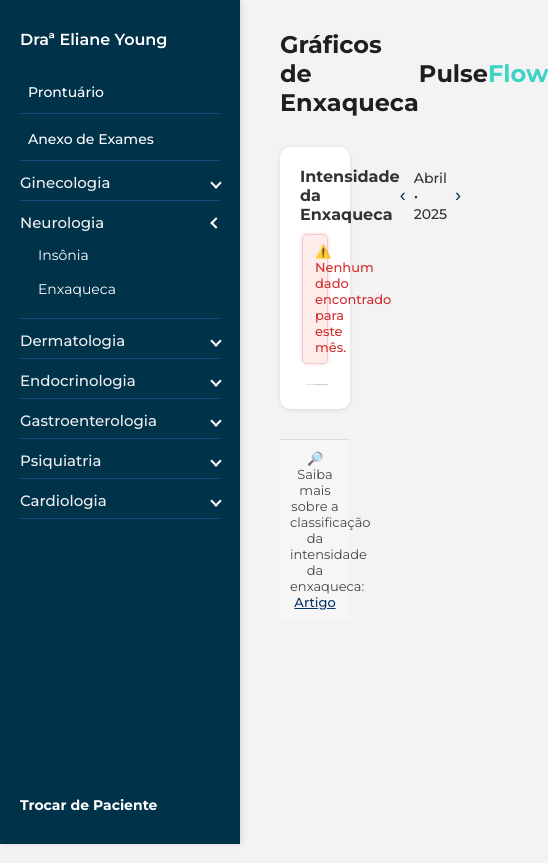
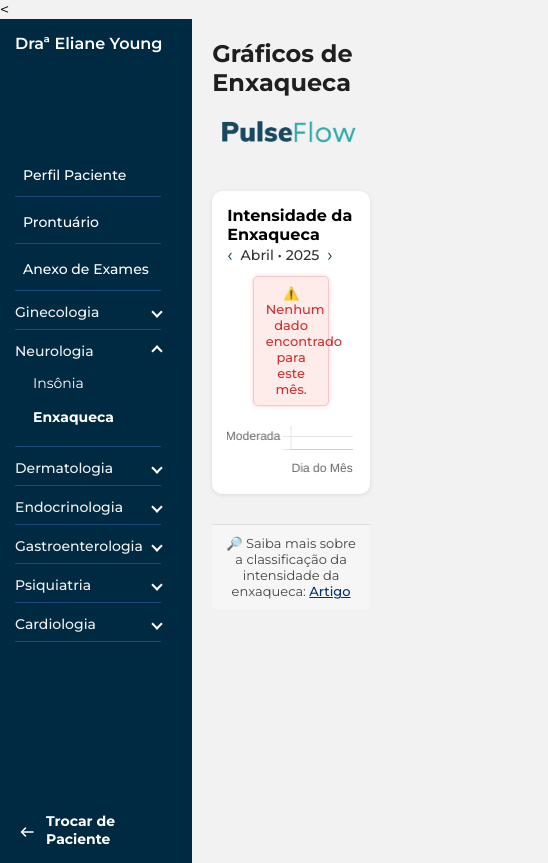
Before and after one commit to mariaeduardacpb/PulseFlow-VII, a website: page client/views/enxaqueca.html in a window 390 px wide. Shown: the whole page, 548 px wide, since content can reach past the window. Drawn offline with nearby package versions, Linux system fonts and the light colour scheme.

Commit message:
Ajustes Enxaqueca e Prontuario

```diff
--- a/client/public/css/enxaqueca.css
+++ b/client/public/css/enxaqueca.css
@@ -1,35 +1,38 @@
 @import url('https://fonts.googleapis.com/css2?family=Montserrat:wght@400;500;600;700&display=swap');
 
 * {
+  font-family: 'Montserrat', sans-serif;
   margin: 0;
   padding: 0;
   box-sizing: border-box;
 }
 
 body {
-  font-family: 'Montserrat', sans-serif;
-  background-color: #f3f3f3;
-  color: #333;
+  background-color: #f2f2f2;
+  overflow-y: auto;
 }
 
 .container {
   display: flex;
-  height: 100vh;
+  flex-direction: row;
+  min-height: 100vh;
+  overflow-x: hidden;
 }
 
 .sidebar {
+  width: 240px;
+  background-color: #002A42;
+  color: white;
+  display: flex;
+  flex-direction: column;
+  justify-content: space-between;
+  padding: 30px 20px;
   position: fixed;
   top: 0;
   left: 0;
-  height: 100vh;
-  width: 240px;
-  background-color: #00324A;
-  color: #fff;
-  padding: 30px 20px;
-  display: flex;
-  flex-direction: column;
-  justify-content: space-between;
-  box-shadow: 2px 0 6px rgba(0, 0, 0, 0.1);
+  bottom: 0;
+  overflow-y: auto;
+  z-index: 10;
 }
 
 .profile h3 {
@@ -55,12 +58,10 @@
   color: #f0f0f0;
 }
 
-/* Remove seta padrão do summary */
 .specialties summary::-webkit-details-marker {
   display: none;
 }
 
-/* Chevron personalizado */
 .specialties .chevron {
   display: inline-block;
   width: 8px;
@@ -72,9 +73,8 @@
   margin-left: 10px;
 }
 
-/* Gira a seta quando aberto */
 .specialties details[open] .chevron {
-  transform: rotate(135deg);
+  transform: rotate(225deg);
 }
 
 .specialties ul {
@@ -107,7 +107,10 @@
 }
 
 .change-patient a {
-  color: white;
+  display: flex;
+  align-items: center;
+  gap: 6px;
+  color: #FFF;
   font-weight: bold;
   font-size: 14px;
   text-decoration: none;
@@ -116,13 +119,57 @@
 .content {
   margin-left: 240px;
   width: calc(100% - 240px);
+  max-width: 1280px;
   padding: 30px 40px;
+}
+
+.patient-header h1 {
+  display: flex;
+  align-items: center;
+  gap: 10px;
+  color: #002A42;
+  font-size: 26px;
+  margin-bottom: 20px;
+}
+
+.profile-box {
+  background-color: #003954;
+  color: #fff;
+  border-radius: 8px;
+  display: flex;
+  gap: 30px;
+  padding: 30px;
+  align-items: center;
+  margin-bottom: 40px;
+}
+
+.profile-box img {
+  width: 150px;
+  height: 150px;
+  object-fit: cover;
+  border-radius: 100%;
+  border: 3px solid #f2f2f2;
+}
+
+.profile-box .info p {
+  font-size: 16px;
+  margin-bottom: 8px;
+}
+
+.profile-box .separator {
+  width: 2px;
+  height: 100%;
+  background-color: #ffffff;
+  margin: 0 20px;
+  border-radius: 1px;
 }
 
 .header {
   display: flex;
   justify-content: space-between;
   align-items: center;
+  flex-wrap: wrap;
+  gap: 10px;
 }
 
 .header h1 {
@@ -130,14 +177,8 @@
   color: #1f1f1f;
 }
 
-.logo {
-  font-weight: bold;
-  font-size: 24px;
-  color: #1f1f1f;
-}
-
-.logo span {
-  color: #3fd3c4;
+.logo img {
+  height: 50px;
 }
 
 .chart-section {
@@ -163,6 +204,7 @@
   width: 100%;
   height: 300px;
 }
+
 .month-selector {
   display: flex;
   align-items: center;
@@ -183,6 +225,81 @@
 
 .arrow-btn:hover {
   color: #00c3b7;
+}
+
+.bold {
+  font-weight: 1000;
+}
+
+/* ========== RESPONSIVIDADE ========== */
+@media (max-width: 1024px) {
+  .content {
+    padding: 20px;
+  }
+
+  .profile-box {
+    flex-direction: column;
+    text-align: center;
+  }
+
+  .profile-box .separator {
+    display: none;
+  }
+
+  .profile-box img {
+    width: 120px;
+    height: 120px;
+  }
+}
+
+@media (max-width: 768px) {
+  .sidebar {
+    position: relative;
+    width: 100%;
+    height: auto;
+    flex-direction: row;
+    flex-wrap: wrap;
+    padding: 15px;
+  }
+
+  .content {
+    margin-left: 0;
+    width: 100%;
+    padding: 20px;
+  }
+
+  .header {
+    flex-direction: column;
+    align-items: flex-start;
+  }
+}
+
+@media (max-width: 480px) {
+  .chart {
+    padding: 15px;
+  }
+
+  .chart-header {
+    flex-direction: column;
+    align-items: flex-start;
+  }
+
+  .patient-header h1 {
+    font-size: 20px;
+  }
+
+  .profile-box img {
+    width: 100px;
+    height: 100px;
+  }
+
+  .profile-box .info p {
+    font-size: 14px;
+  }
+
+  .specialties summary {
+    font-size: 14px;
+  }
 }
 
 .no-data-msg {
--- a/client/public/css/historicoProntuario.css
+++ b/client/public/css/historicoProntuario.css
@@ -28,6 +28,7 @@
     left: 0;
     bottom: 0;
     overflow-y: auto;
+    z-index: 10;
   }
 
   .profile h3 {
@@ -102,39 +103,78 @@
   }
 
   .change-patient a {
+    display: flex;
+    align-items: center;
+    gap: 6px;
     color: #FFF;
     font-weight: bold;
     font-size: 14px;
     text-decoration: none;
   }
 
-  /* ---- CONTEÚDO ---- */
   .content {
     margin-left: 240px;
-    padding: 40px;
     width: calc(100% - 240px);
     max-width: 1280px;
+    padding: 30px 40px;
+  }
+
+  .patient-header h1 {
+    display: flex;
+    align-items: center;
+    gap: 10px;
+    color: #002A42;
+    font-size: 26px;
+    margin-bottom: 20px;
+  }
+
+  .profile-box {
+    background-color: #003954;
+    color: #fff;
+    border-radius: 8px;
+    display: flex;
+    gap: 30px;
+    padding: 30px;
+    align-items: center;
+    margin-bottom: 40px;
+  }
+
+  .profile-box img {
+    width: 150px;
+    height: 150px;
+    object-fit: cover;
+    border-radius: 100%;
+    border: 3px solid #f2f2f2;
+  }
+
+  .profile-box .info p {
+    font-size: 16px;
+    margin-bottom: 8px;
+  }
+
+  .profile-box .separator {
+    width: 2px;
+    height: 100%;
+    background-color: #ffffff;
+    margin: 0 20px;
+    border-radius: 1px;
   }
 
   .header {
     display: flex;
     justify-content: space-between;
     align-items: center;
+    flex-wrap: wrap;
+    gap: 10px;
   }
 
   .header h1 {
     font-size: 24px;
-    color: #002A42;
+    color: #1f1f1f;
   }
 
-  .logo {
-    font-weight: bold;
-    font-size: 22px;
-    color: #002A42;
-  }
-
-  .logo span {
-    color: #50C4C4;
+  .logo img {
+    height: 50px;
   }
 
   /* FILTROS */
--- a/client/public/css/insonia.css
+++ b/client/public/css/insonia.css
@@ -1,5 +1,3 @@
-@import url('https://fonts.googleapis.com/css2?family=Montserrat:wght@400;500;600;700&display=swap');
-
 * {
   font-family: 'Montserrat', sans-serif;
   margin: 0;
@@ -9,14 +7,12 @@
 
 body {
   background-color: #f2f2f2;
-  overflow-y: auto;
 }
 
 .container {
   display: flex;
-  flex-direction: row;
-  min-height: 100vh;
-  overflow-x: hidden;
+  height: 100vh;
+  overflow: hidden;
 }
 
 .sidebar {
--- a/client/views/enxaqueca.html
+++ b/client/views/enxaqueca.html
@@ -6,116 +6,37 @@
   <title>Enxaqueca</title>
   <link rel="stylesheet" href="../public/css/enxaqueca.css" />
 </head>
-<body>
-  <div class="container">
+<  <div class="container">
   <aside class="sidebar">
     <div class="profile">
       <h3>Draª Eliane Young</h3>
     </div>
-
     <nav class="specialties">
-
-            <details>
-                <summary>
-                    <span><a href="prontuario.html">Prontuário</a></span>
-                </summary>
-              </details>
-
-              <details>
-                <summary>
-                    <span><a href="anexoExame.html">Anexo de Exames</a></span>
-                </summary>
-              </details>
-
-          <details>
-            <summary>
-                <span>Ginecologia</span>
-                <span class="chevron"></span>
-            </summary>
-                <ul>
-                    <li><a href="cicloMenstrual.html">Ciclo Menstrual</a></li>
-                  </ul>
-          </details>
-
-          <details open>
-            <summary>
-                <span>Neurologia</span>
-                <span class="chevron"></span>
-            </summary>
-            <ul>
-              <li><a href="insonia.html">Insônia</a></li>
-              <li><a href="enxaqueca.html">Enxaqueca</a></li>
-            </ul>
-          </details>
-
-          <details>
-            <summary>
-                <span>Dermatologia</span>
-                <span class="chevron"></span>
-            </summary>
-            <ul>
-                <li><a href="rotinaDermatologica.html">Rotina Dermatológica</a></li>
-              </ul>
-          </details>
-
-          <details>
-            <summary>
-                <span>Endocrinologia</span>
-                <span class="chevron"></span>
-            </summary>
-            <ul>
-                <li><a href="tireoide.html">Tireóide</a></li>
-                <li><a href="diabetes.html">Diabetes</a></li>
-                <li><a href="hormonal.html">Hormonal</a></li>
-              </ul>
-          </details>
-
-          <details>
-            <summary>
-                <span>Gastroenterologia</span>
-                <span class="chevron"></span>
-            </summary>
-            <ul>
-                <li><a href="criseGastrite.html">Crise de Gastrite</a></li>
-              </ul>
-          </details>
-
-          <details>
-            <summary>
-                <span>Psiquiatria</span>
-                <span class="chevron"></span>
-            </summary>
-                <ul>
-                    <li><a href="historicoMedicacoes.html">Histórico de Medicações</a></li>
-                  </ul>
-          </details>
-
-          <details>
-            <summary>
-                <span>Cardiologia</span>
-                <span class="chevron"></span>
-            </summary>
-            <ul>
-                <li><a href="pressaoArterial.html">Pressão Arterial</a></li>
-                <li><a href="batimentosCardiacos.html">Batimentos Cardíacos</a></li>
-                <li><a href="oxigenaçãoSangue.html">Oxigenação no sangue</a></li>
-              </ul>
-          </details>
-
-
-
+      <details><summary><span><a href="perfilPaciente.html">Perfil Paciente</a></span></summary></details>
+      <details><summary><span><a href="prontuario.html">Prontuário</a></span></summary></details>
+      <details><summary><span><a href="anexoExame.html">Anexo de Exames</a></span></summary></details>
+      <details><summary><span>Ginecologia</span><span class="chevron"></span></summary><ul><li><a href="cicloMenstrual.html">Ciclo Menstrual</a></li></ul></details>
+      <details open><summary><span>Neurologia</span><span class="chevron"></span></summary><ul><li><a href="insonia.html">Insônia</a></li><li><a style="font-weight: bold;" href="enxaqueca.html">Enxaqueca</a></li></ul></details>
+      <details><summary><span>Dermatologia</span><span class="chevron"></span></summary><ul><li><a href="rotinaDermatologica.html">Rotina Dermatológica</a></li></ul></details>
+      <details><summary><span>Endocrinologia</span><span class="chevron"></span></summary><ul><li><a href="tireoide.html">Tireóide</a></li><li><a href="diabetes.html">Diabetes</a></li><li><a href="hormonal.html">Hormonal</a></li></ul></details>
+      <details><summary><span>Gastroenterologia</span><span class="chevron"></span></summary><ul><li><a href="criseGastrite.html">Crise de Gastrite</a></li></ul></details>
+      <details><summary><span>Psiquiatria</span><span class="chevron"></span></summary><ul><li><a href="historicoMedicacoes.html">Histórico de Medicações</a></li></ul></details>
+      <details><summary><span>Cardiologia</span><span class="chevron"></span></summary><ul><li><a href="pressaoArterial.html">Pressão Arterial</a></li><li><a href="batimentosCardiacos.html">Batimentos Cardíacos</a></li><li><a href="oxigenaçãoSangue.html">Oxigenação no sangue</a></li></ul></details>
     </nav>
-
     <div class="change-patient">
-          <a href="#">Trocar de Paciente</a>
+      <a href="selecao.html">
+        <svg xmlns="http://www.w3.org/2000/svg" width="20" height="20" fill="none" style="vertical-align: middle; margin-right: 6px;"><path fill="white" d="M11.03 8.53a.75.75 0 0 0-1.06-1.06L5.97 11.47a.75.75 0 0 0 0 1.06l4 4a.75.75 0 1 0 1.06-1.06L8.31 12.75H18a.75.75 0 0 0 0-1.5H8.31l2.72-2.72Z"/></svg>
+        Trocar de Paciente
+      </a>
     </div>
   </aside>
-
 
   <main class="content">
     <header class="header">
       <h1>Gráficos de Enxaqueca</h1>
-        <div class="logo">Pulse<span>Flow</span></div>
+      <div class="logo">
+        <img src="../public/assets/pulseLogo.png" alt="Logo Pulse Flow">
+      </div>
     </header>
 
       <section class="chart-section">
```
Also changed, not shown: client/views/historicoProntuario.html (+10 -6 lines). Lines whose indentation alone changed are shown as unchanged.
